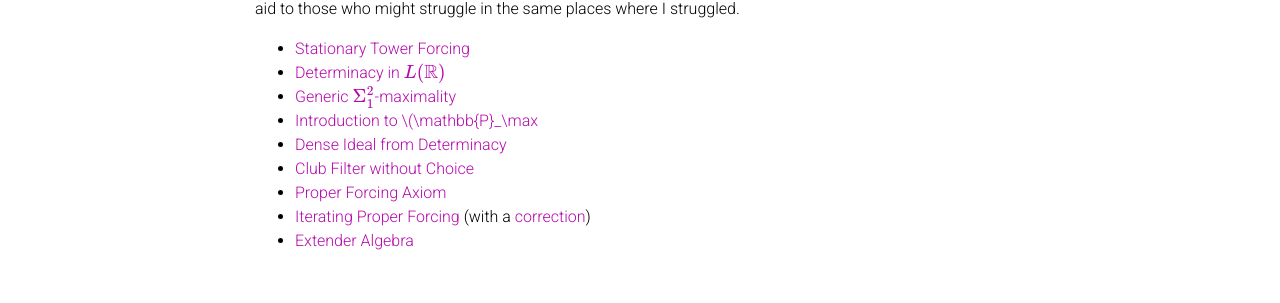
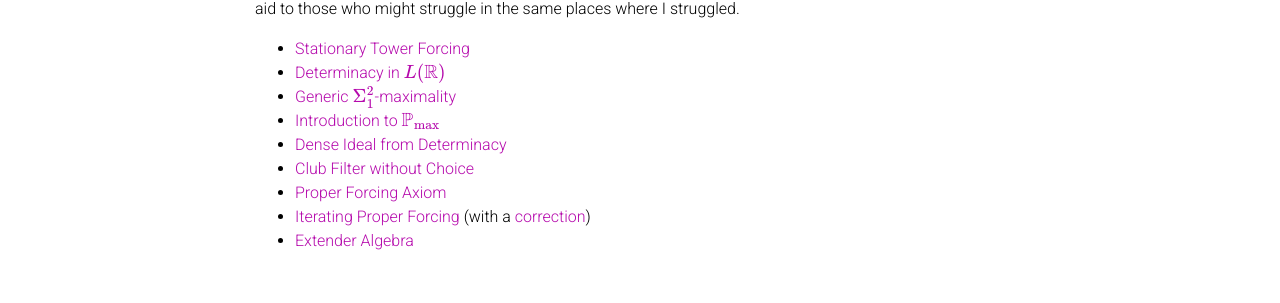
Before and after one commit to obradkasum/obradkasum.github.io, a Jekyll site: the page built from _pages/notes.md, in a window 1280 px wide. Shown: the part 236-539 px from the top of the page. Built offline with Jekyll 4.4.1, drawn with Linux system fonts in a browser that asks for light colours; comment, search, counter and statistics services are not loaded; a style sheet for code colours, icons or effects is not loaded.

```diff
--- a/_pages/notes.md
+++ b/_pages/notes.md
@@ -15,7 +15,7 @@ nav_order: 7
 
   <li><a href = "https://drive.google.com/file/d/1pVOx2gkG9yeu8JI2CLFmmZMb9HEnjELX/view?usp=sharing"> Generic \(\Sigma^2_1\)-maximality </a></li>
 
-  <li><a href="https://drive.google.com/file/d/1BN6S94tWWgqKevD6C0vPHZzqp6ilYT7E/view?usp=drive_link"> Introduction to \(\mathbb{P}_\max </a></li>
+  <li><a href="https://drive.google.com/file/d/1BN6S94tWWgqKevD6C0vPHZzqp6ilYT7E/view?usp=drive_link"> Introduction to \(\mathbb{P}_\max\) </a></li>
 
   <li><a href="https://drive.google.com/file/d/1BxbHD30KxpME7xeNnBL6O1gF-vmgRJh_/view?usp=sharing"> Dense Ideal from Determinacy </a></li>
 
```
